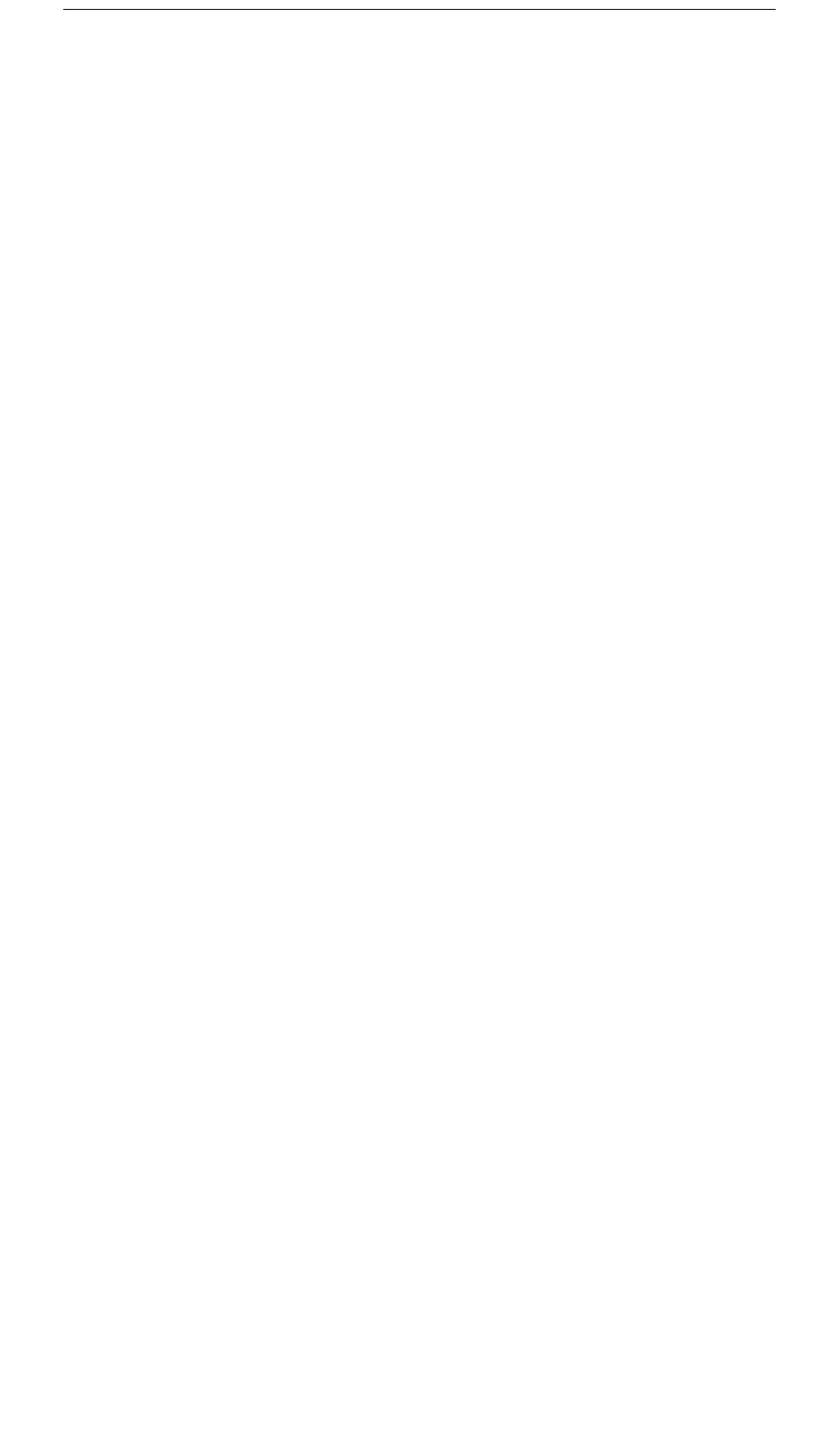
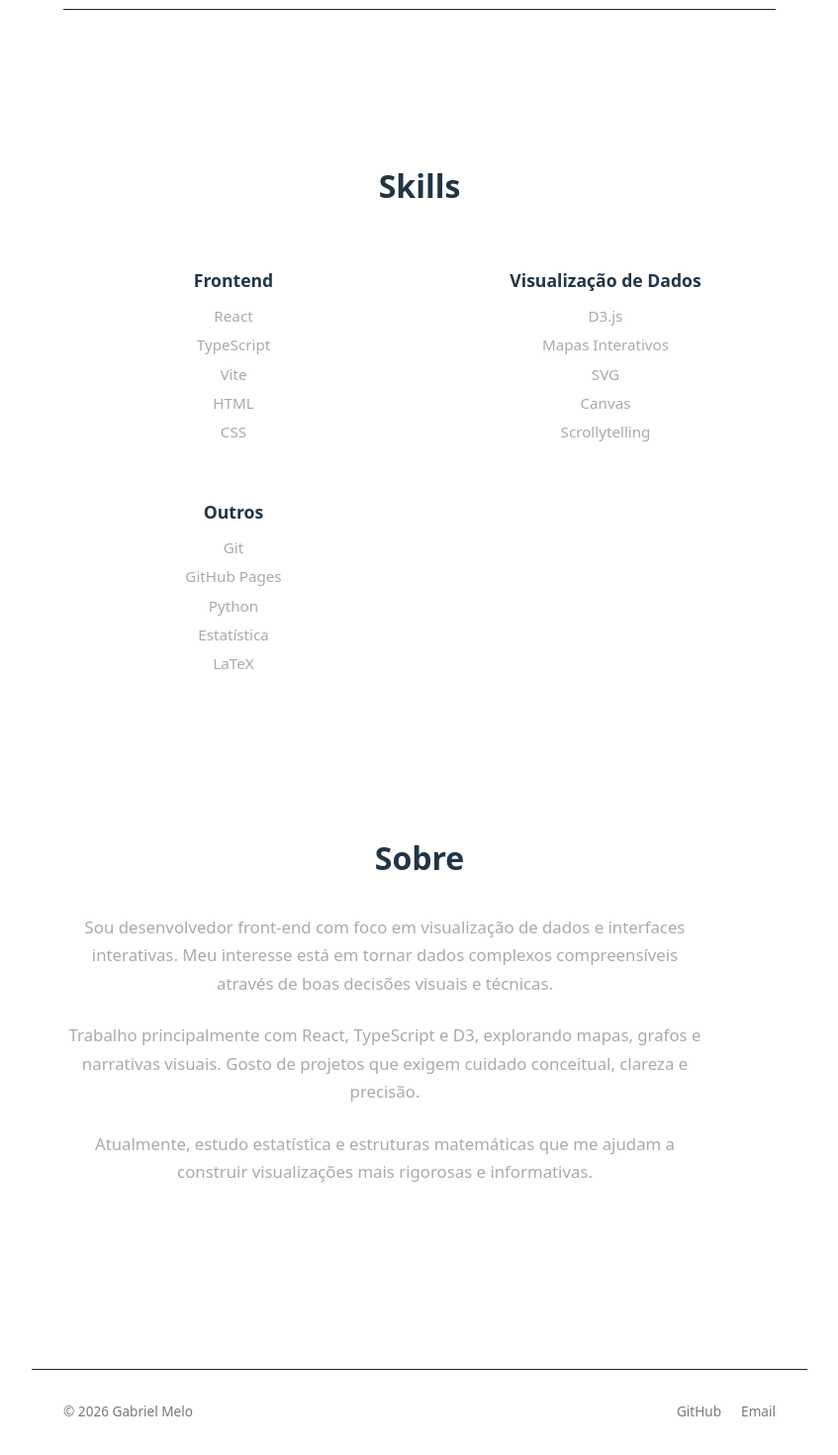
Before and after one commit to Gab-Mel/Gab-Mel.github.io, a React (Vite) app: page / in a window 1280 px wide. Shown: the part 1690-3160 px from the top of the page at 99% size, without its empty margins (216-1063 px from the left). Before the commit the page ends 1796 px from the top, so only its background shows below. Built offline with nearby package versions, Linux system fonts and the light colour scheme.

Commit message:
enchimento

```diff
--- a/src/App.tsx
+++ b/src/App.tsx
@@ -1,11 +1,12 @@
-import { useState } from 'react'
 import { Header } from "./components/Header"
 import { Hero } from "./components/Hero"
 import { Projects } from "./components/Projects"
+import { Skills } from "./components/Skills"
+import { About } from "./components/About"
+import { Footer } from "./components/Footer"
 import './App.css'
 
 function App() {
-  const [projectsViewed, setProjectsViewed] = useState(0)
 
   return (
     <>
@@ -13,6 +14,9 @@ function App() {
         <Header />
         <Hero />
         <Projects />
+        <Skills />
+        <About />
+        <Footer />
         {/* depois vem Projects, About, etc */}
       </div>
     </>
--- /dev/null
+++ b/src/components/About.css
@@ -0,0 +1,21 @@
+.about {
+  padding: 4rem 2rem;
+  max-width: 900px;
+  margin: 0 auto;
+}
+
+.about h2 {
+  font-size: 2rem;
+  margin-bottom: 2rem;
+}
+
+.about-text {
+  max-width: 650px;
+}
+
+.about-text p {
+  font-size: 1.05rem;
+  line-height: 1.7;
+  color: #aaa;
+  margin-bottom: 1.5rem;
+}
--- a/src/components/About.tsx
+++ b/src/components/About.tsx
@@ -0,0 +1,30 @@
+import "./About.css"
+
+export function About() {
+  return (
+    <section id="about" className="about">
+      <h2>Sobre</h2>
+
+      <div className="about-text">
+        <p>
+          Sou desenvolvedor front-end com foco em visualização de dados
+          e interfaces interativas. Meu interesse está em tornar dados
+          complexos compreensíveis através de boas decisões visuais e
+          técnicas.
+        </p>
+
+        <p>
+          Trabalho principalmente com React, TypeScript e D3, explorando
+          mapas, grafos e narrativas visuais. Gosto de projetos que
+          exigem cuidado conceitual, clareza e precisão.
+        </p>
+
+        <p>
+          Atualmente, estudo estatística e estruturas matemáticas que
+          me ajudam a construir visualizações mais rigorosas e
+          informativas.
+        </p>
+      </div>
+    </section>
+  )
+}
--- /dev/null
+++ b/src/components/Footer.css
@@ -0,0 +1,30 @@
+.footer {
+  margin-top: 6rem;
+  padding: 2rem;
+  border-top: 1px solid #222;
+}
+
+.footer-content {
+  max-width: 900px;
+  margin: 0 auto;
+  display: flex;
+  justify-content: space-between;
+  align-items: center;
+  font-size: 0.85rem;
+  color: #777;
+}
+
+.footer-links {
+  display: flex;
+  gap: 1.25rem;
+}
+
+.footer-links a {
+  text-decoration: none;
+  color: #777;
+  transition: color 0.15s ease;
+}
+
+.footer-links a:hover {
+  color: white;
+}
--- a/src/components/Footer.tsx
+++ b/src/components/Footer.tsx
@@ -0,0 +1,24 @@
+import "./Footer.css"
+
+export function Footer() {
+  return (
+    <footer className="footer">
+      <div className="footer-content">
+        <span>© {new Date().getFullYear()} Gabriel Melo</span>
+
+        <div className="footer-links">
+          <a
+            href="https://github.com/Gab-Mel"
+            target="_blank"
+            rel="noreferrer"
+          >
+            GitHub
+          </a>
+          <a href="mailto:gabrielmelo.void@gmail.com">
+            Email
+          </a>
+        </div>
+      </div>
+    </footer>
+  )
+}
--- /dev/null
+++ b/src/components/Skills.css
@@ -0,0 +1,33 @@
+.skills {
+  padding: 4rem 2rem;
+  max-width: 900px;
+  margin: 0 auto;
+}
+
+.skills h2 {
+  font-size: 2rem;
+  margin-bottom: 2.5rem;
+}
+
+.skills-grid {
+  display: grid;
+  grid-template-columns: repeat(auto-fit, minmax(220px, 1fr));
+  gap: 2rem;
+}
+
+.skill-group h3 {
+  font-size: 1.1rem;
+  margin-bottom: 0.75rem;
+}
+
+.skill-group ul {
+  list-style: none;
+  padding: 0;
+  margin: 0;
+}
+
+.skill-group li {
+  color: #aaa;
+  margin-bottom: 0.4rem;
+  font-size: 0.95rem;
+}
--- a/src/components/Skills.tsx
+++ b/src/components/Skills.tsx
@@ -0,0 +1,24 @@
+import { skillGroups } from "../data/skills"
+import "./Skills.css"
+
+export function Skills() {
+  return (
+    <section id="skills" className="skills">
+      <h2>Skills</h2>
+
+      <div className="skills-grid">
+        {skillGroups.map(group => (
+          <div key={group.title} className="skill-group">
+            <h3>{group.title}</h3>
+
+            <ul>
+              {group.skills.map(skill => (
+                <li key={skill}>{skill}</li>
+              ))}
+            </ul>
+          </div>
+        ))}
+      </div>
+    </section>
+  )
+}
--- a/src/data/skills.ts
+++ b/src/data/skills.ts
@@ -0,0 +1,37 @@
+export type SkillGroup = {
+  title: string
+  skills: string[]
+}
+
+export const skillGroups: SkillGroup[] = [
+  {
+    title: "Frontend",
+    skills: [
+      "React",
+      "TypeScript",
+      "Vite",
+      "HTML",
+      "CSS"
+    ]
+  },
+  {
+    title: "Visualização de Dados",
+    skills: [
+      "D3.js",
+      "Mapas Interativos",
+      "SVG",
+      "Canvas",
+      "Scrollytelling"
+    ]
+  },
+  {
+    title: "Outros",
+    skills: [
+      "Git",
+      "GitHub Pages",
+      "Python",
+      "Estatística",
+      "LaTeX"
+    ]
+  }
+]
```
